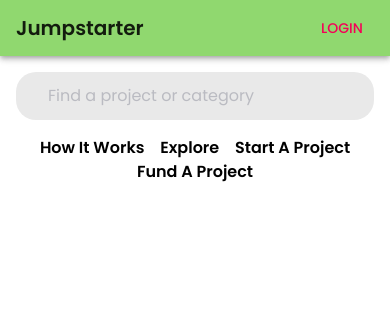
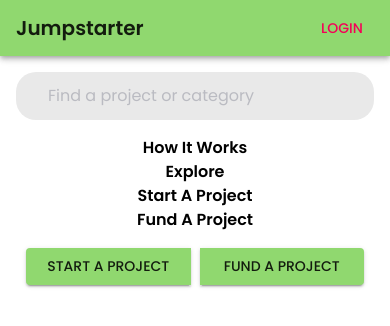
Before and after one commit to bethea28/amazon1, a React (Create React App) app: page /dashboard in a window 390 px wide. Shown: the top 326 px of the page. Built offline with nearby package versions, Linux system fonts and the light colour scheme.

Commit message:
Finish home page

```diff
--- a/src/Routes/Dashboard/Components/NavigationBar.tsx
+++ b/src/Routes/Dashboard/Components/NavigationBar.tsx
@@ -1,10 +1,13 @@
-import { Box, Grid, Link, Typography } from "@mui/material";
+import { Box, Grid, Link, Typography, useMediaQuery } from "@mui/material";
 import React from "react";
 
 function NavigationBar() {
+    //Checks page width to check for mobile devices
+    const matches = useMediaQuery("(min-width: 600px)");
+
     return (
         <Box margin={"1em"}>
-            <Grid container justifyContent={"space-around"}>
+            <Grid container flexDirection={matches ? "row" : "column"} justifyContent={"space-around"}>
                 <Grid item>
                     <Link href="#" color={"inherit"} underline="none">
                         <Typography>How It Works</Typography>
--- a/src/Routes/Dashboard/Dashboard.tsx
+++ b/src/Routes/Dashboard/Dashboard.tsx
@@ -1,4 +1,4 @@
-import { Container, Box } from "@mui/material";
+import { Container, Box, ButtonGroup, Button } from "@mui/material";
 import React from "react";
 import Header from "../../Components/Header";
 import NavigationBar from "./Components/NavigationBar";
@@ -11,6 +11,13 @@ function Dashboard() {
             <Container>
                 <SearchBar/>
                 <NavigationBar/>
+                {/* Recommended Projects Carousel */}
+                {/* Trending Projects Component Carousel */}
+                {/* New Projects Component Carousel */}
+                <ButtonGroup fullWidth>
+                    <Button sx={{marginX: "10px"}} variant="contained">Start a Project</Button>
+                    <Button sx={{marginX: "10px"}} variant="contained">Fund a Project</Button>
+                </ButtonGroup>
             </Container>
         </Box>
     )
```
